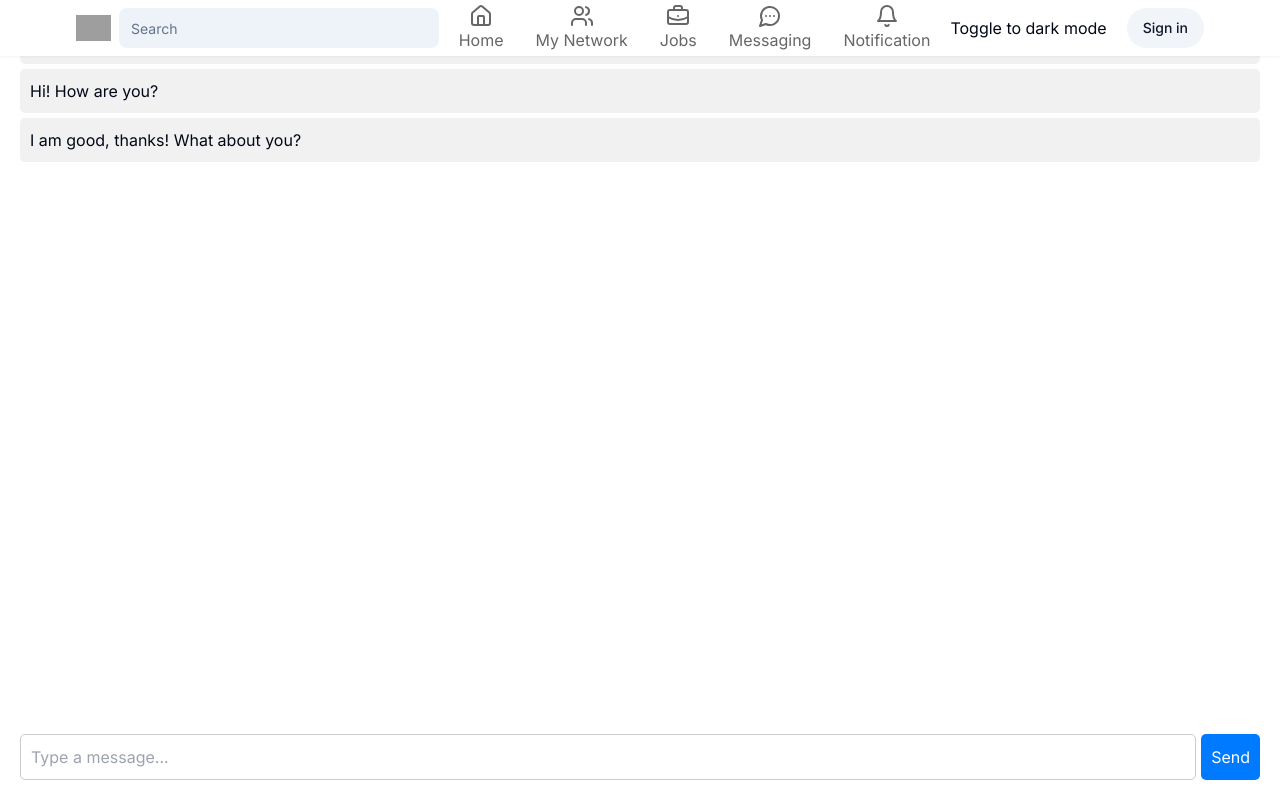
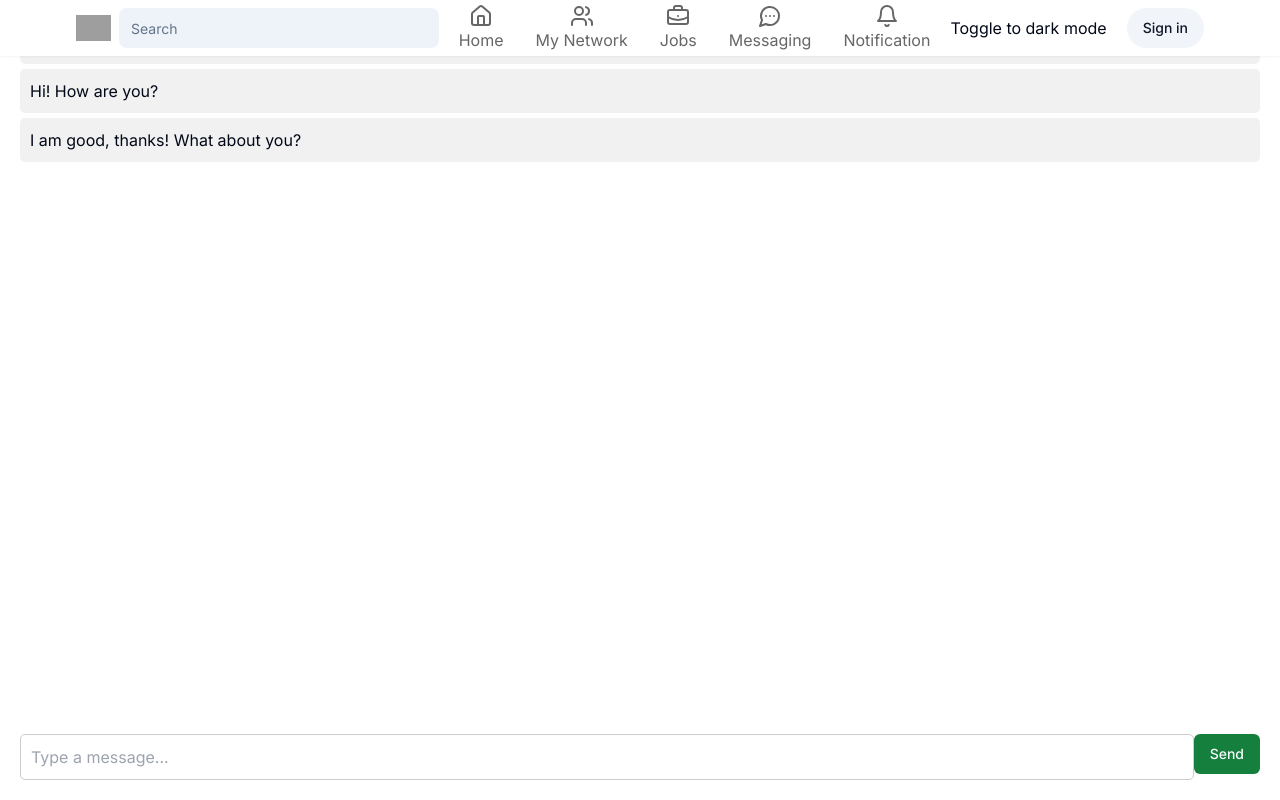
Before and after one commit to Saadnaeem453/LinkedinClone, a Next.js app: page /chat in a window 1280 px wide. Built offline with nearby package versions, Linux system fonts and the light colour scheme; no server answers; grey boxes are pictures that could not be loaded.

Commit message:
adjust the send button

```diff
--- a/src/app/chat/Chat.module.css
+++ b/src/app/chat/Chat.module.css
@@ -29,13 +29,3 @@
     border: 1px solid #ccc;
     border-radius: 5px;
 }
-
-.inputContainer button {
-    padding: 10px;
-    margin-left: 5px;
-    border: none;
-    background-color: #007bff;
-    color: white;
-    border-radius: 5px;
-    cursor: pointer;
-}
--- a/src/app/chat/page.tsx
+++ b/src/app/chat/page.tsx
@@ -64,7 +64,7 @@ const Chat = () => {
                     onChange={(e) => setNewMessage(e.target.value)}
                     placeholder="Type a message..."
                 />
-                <button onClick={addMessage}>Send</button>
+                <Button className='bg-green-700' onClick={addMessage}>Send</Button>
             </div>
         </div>
     );
```
